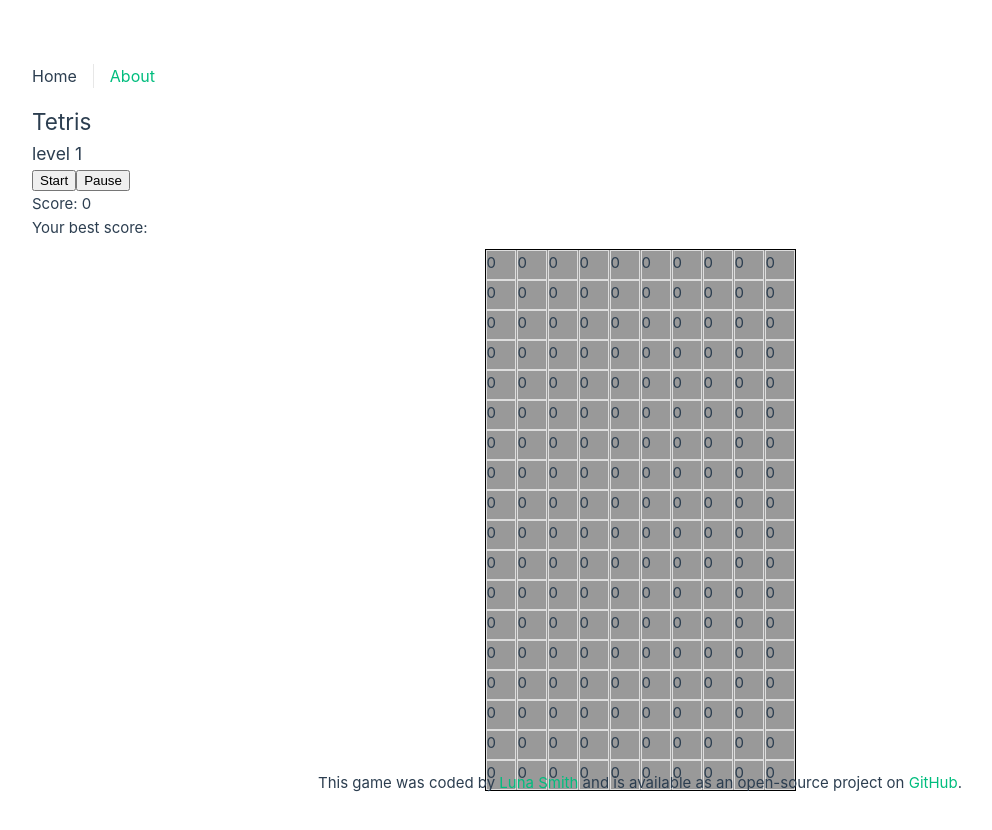
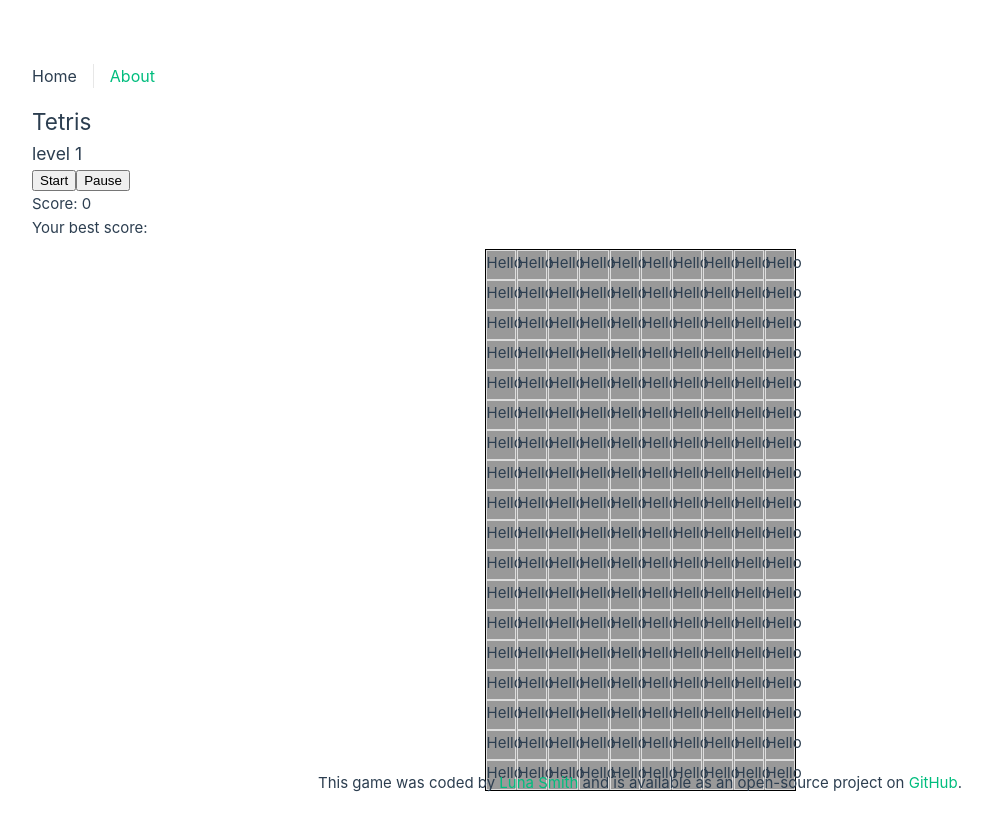
Before and after one commit to Lu-Smith/tetris_vue_typescript_tdd, a Vue app in the folder tetris/: page / in a window 1280 px wide. Shown: the whole page, without its empty margins (0-992 px from the left). Built offline with nearby package versions, Linux system fonts and the light colour scheme.

Commit message:
Updated testing and code for GameContainer

```diff
--- a/tetris/src/components/GameContainer.vue
+++ b/tetris/src/components/GameContainer.vue
@@ -1,18 +1,16 @@
 <script lang="ts" setup>
 import { ref } from 'vue'
-const rows = ref(Array.from({length: 10}, () => Array(18).fill(0)))
-console.log(rows)
+const rows = ref(Array.from({length: 10}, () => Array(18).fill('Hello')))
 </script>
 
 <template>
     <div class="board-container">
         <div class="board">
             <div class="rows" v-for="(row, rowIndex) in rows" :key="rowIndex">
-                <div class="cell" v-for="(cell, cellIndex) in row" :key="cellIndex">
+                <div class="cells" v-for="(cell, cellIndex) in row" :key="cellIndex">
                     {{ cell }}
                 </div>
             </div>
-
         </div>
     </div>
 </template>
@@ -20,9 +18,9 @@ console.log(rows)
 <style>
 .board-container {
     display: flex;
-align-items: center;
-justify-content: center;
-  height: 70vh;
+    align-items: center;
+    justify-content: center;
+    height: 70vh;
 }
 
 .board {
@@ -33,7 +31,7 @@ justify-content: center;
   background-color: rgba(0, 0, 0, 0.4);
 }
 
-.cell {
+.cells {
   width: 30px; /* Adjust cell size as needed */
   height: 30px; /* Adjust cell size as needed */
   background-color: transparent;
```
Also changed, not shown: 1 other file (tests, documents, lock files or other folders).
